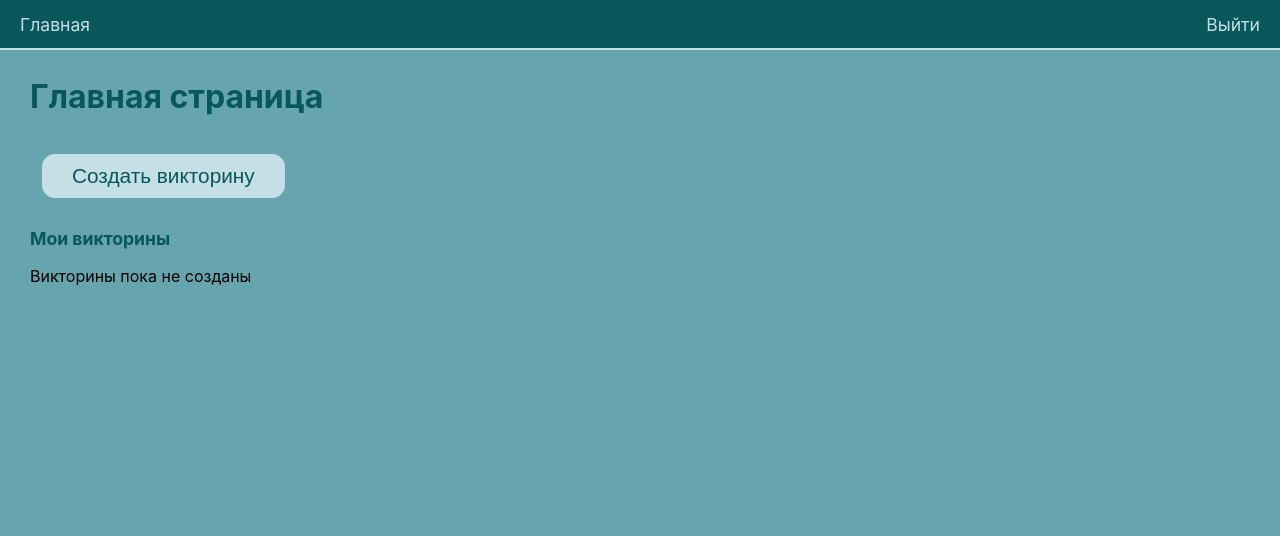
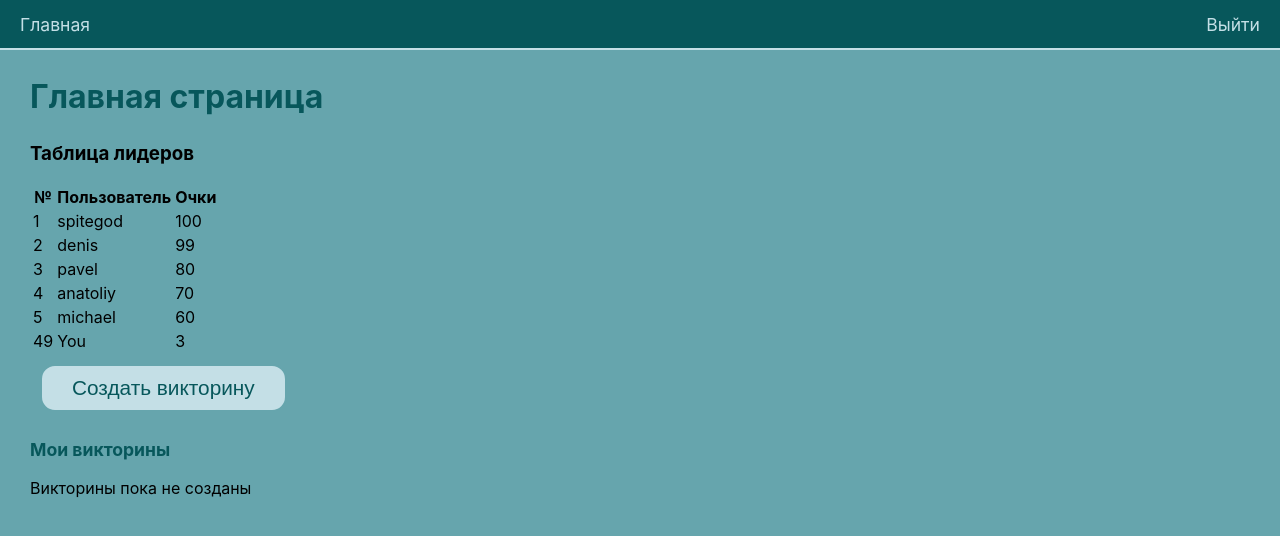
Before and after one commit to spitegod/quizzward, a React (Create React App) app: page /dashboard in a window 1280 px wide. Shown: the top 536 px of the page. Built offline with nearby package versions, Linux system fonts and the light colour scheme.

Commit message:
Createt basic leaderboard layout

```diff
--- /dev/null
+++ b/src/components/Leaderboard/Leaderboard.js
@@ -0,0 +1,48 @@
+const Leaderboard = () => {
+    return (
+        <div>
+            <h3>Таблица лидеров</h3>
+            <table>
+                <thead>
+                    <th>№</th>
+                    <th>Пользователь</th>
+                    <th>Очки</th>
+                </thead>
+                <tbody>
+                    <tr>
+                        <td>1</td>
+                        <td>spitegod</td>
+                        <td>100</td>
+                    </tr>
+                    <tr>
+                        <td>2</td>
+                        <td>denis</td>
+                        <td>99</td>
+                    </tr>
+                    <tr>
+                        <td>3</td>
+                        <td>pavel</td>
+                        <td>80</td>
+                    </tr>
+                    <tr>
+                        <td>4</td>
+                        <td>anatoliy</td>
+                        <td>70</td>
+                    </tr>
+                    <tr>
+                        <td>5</td>
+                        <td>michael</td>
+                        <td>60</td>
+                    </tr>
+                    <tr>
+                        <td>49</td>
+                        <td>You</td>
+                        <td>3</td>
+                    </tr>
+                </tbody>
+            </table>
+        </div>
+    )
+}
+
+export default Leaderboard
--- a/src/pages/Dashboard/Dashboard.js
+++ b/src/pages/Dashboard/Dashboard.js
@@ -2,6 +2,7 @@ import { useNavigate } from "react-router-dom";
 import s from "./Dashboard.module.css"
 import Nav from "../../components/Nav/Nav";
 import { useEffect, useState } from "react";
+import Leaderboard from "../../components/Leaderboard/Leaderboard";
 
 function Dashboard() {
     const navigate = useNavigate();
@@ -17,6 +18,7 @@ function Dashboard() {
             <Nav />
             <div className={s.dashboardContent}>
                 <h2 className={s.dashboardMainText}>Главная страница</h2>
+                <Leaderboard />
                 <button onClick={() => navigate("/create-quiz")} className={s.buttonCreate}>Создать викторину</button>
 
                 <h3 className={s.myQuizzes}>Мои викторины</h3>
```
Also changed, not shown: src/components/Leaderboard/Leaderboard.module.css (added).
